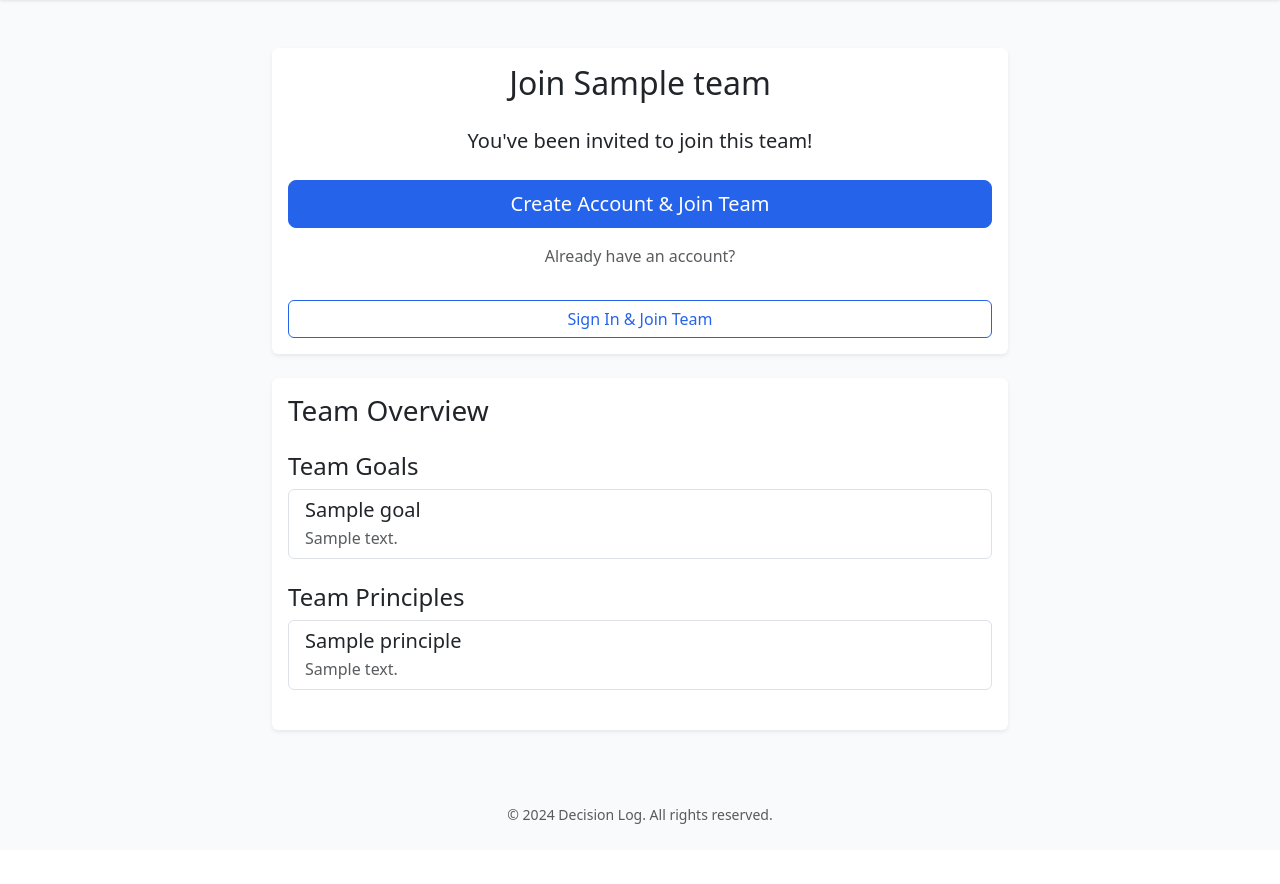
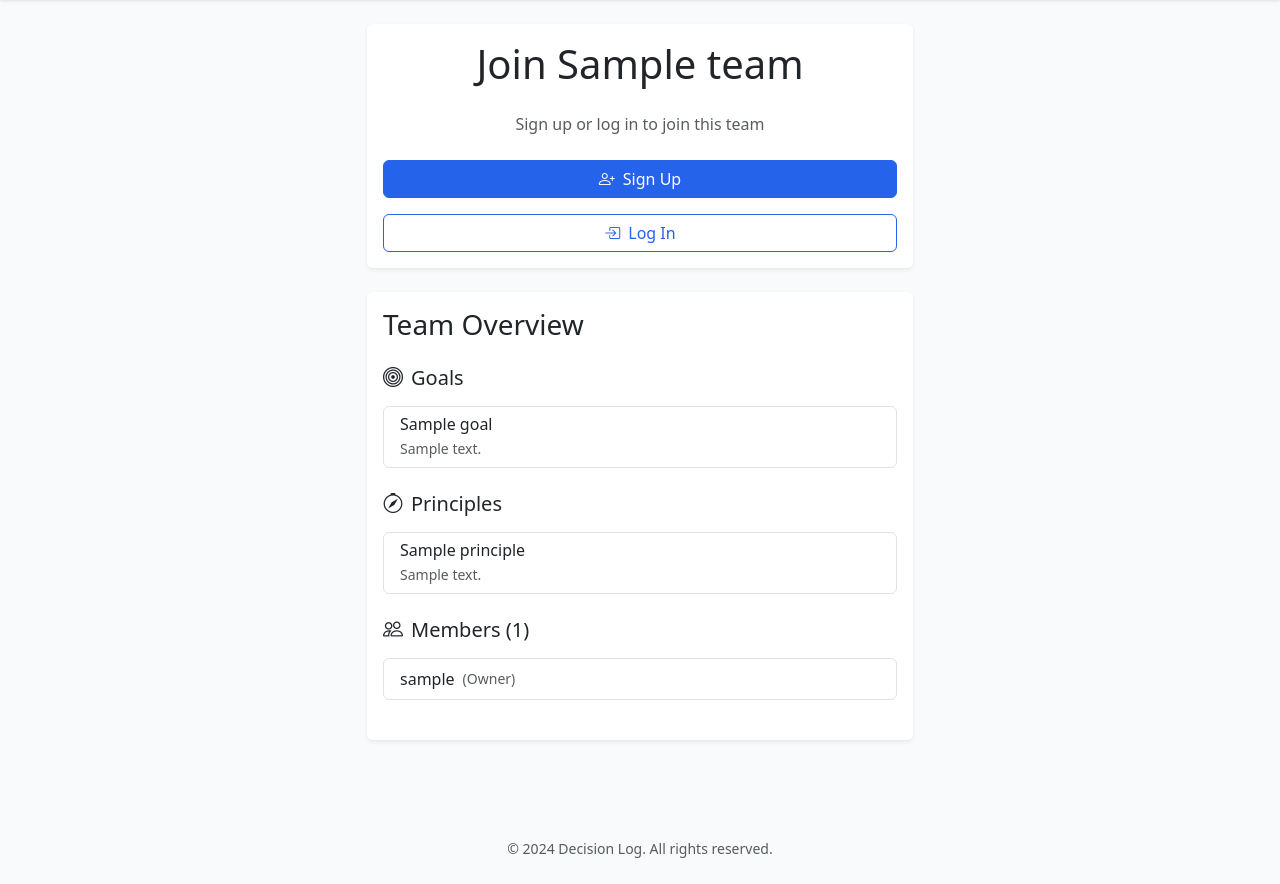
Before and after one commit to lukerohde/proconic, a Django app: page /teams/join/00000000-0000-0000-0000-000000000001/ in a window 1280 px wide. Shown: the part 56-940 px from the top of the page. Before the commit the page ends 880 px from the top, so only its background shows below. Run offline with Django 5.2, Linux system fonts and the light colour scheme; tables that the repository leaves empty hold one stand-in row (values such as "Sample post").

Commit message:
Team membership management improved

```diff
--- a/app/main/templates/main/team_join.html
+++ b/app/main/templates/main/team_join.html
@@ -1,66 +1,97 @@
-{% extends "base.html" %}
-{% load static %}
+{% extends 'base.html' %}
 
 {% block content %}
-<div class="container mt-5">
+<div class="container py-4">
     <div class="row justify-content-center">
-        <div class="col-md-8">
-            <div class="card shadow-sm">
+        <div class="col-md-6">
+            <div class="card shadow-sm mb-4">
                 <div class="card-body text-center">
-                    <h2 class="card-title mb-4">Join {{ team.name }}</h2>
+                    <h1 class="display-6 mb-4">Join {{ team.name }}</h1>
 
-                    {% if not user.is_authenticated %}
-                        <p class="lead mb-4">You've been invited to join this team!</p>
-
+                    {% if user.is_authenticated %}
+                        {% if is_member %}
+                            <p class="text-muted mb-4">You're already a member of this team!</p>
+                            <a href="{% url 'team_detail' pk=team.id %}" class="btn btn-primary">
+                                <i class="bi bi-arrow-right me-2"></i>Go to Team
+                            </a>
+                        {% else %}
+                            <p class="text-muted mb-4">Click below to join this team and start collaborating!</p>
+                            <form method="post" action="{% url 'team_join_action' share_id=team.share_id %}">
+                                {% csrf_token %}
+                                <button type="submit" class="btn btn-primary">
+                                    <i class="bi bi-person-plus me-2"></i>Join Team
+                                </button>
+                            </form>
+                        {% endif %}
+                    {% else %}
+                        <p class="text-muted mb-4">Sign up or log in to join this team</p>
                         <div class="d-grid gap-3">
-                            <a href="{{ signup_url }}" class="btn btn-primary btn-lg">
-                                Create Account & Join Team
+                            <a href="{% url 'team_join_signup' share_id=team.share_id %}" class="btn btn-primary">
+                                <i class="bi bi-person-plus me-2"></i>Sign Up
                             </a>
-                            <p class="text-muted">Already have an account?</p>
-                            <a href="{{ login_url }}" class="btn btn-outline-primary">
-                                Sign In & Join Team
+                            <a href="{% url 'team_join_login' share_id=team.share_id %}" class="btn btn-outline-primary">
+                                <i class="bi bi-box-arrow-in-right me-2"></i>Log In
                             </a>
                         </div>
                     {% endif %}
                 </div>
             </div>
 
-            <!-- Read-only Team Preview -->
-            <div class="card mt-4 shadow-sm">
+            <!-- Team Overview -->
+            <div class="card shadow-sm">
                 <div class="card-body">
                     <h3 class="card-title mb-4">Team Overview</h3>
 
                     {% if team.goals.exists %}
                     <div class="mb-4">
-                        <h4>Team Goals</h4>
-                        <ul class="list-group">
+                        <h4 class="h5 mb-3"><i class="bi bi-bullseye me-2"></i>Goals</h4>
+                        <div class="list-group">
                             {% for goal in team.goals.all %}
-                            <li class="list-group-item">
-                                <h5 class="mb-1">{{ goal.name }}</h5>
+                            <div class="list-group-item">
+                                <h5 class="h6 mb-1">{{ goal.name }}</h5>
                                 {% if goal.description %}
-                                <p class="mb-0 text-muted">{{ goal.description }}</p>
+                                <p class="mb-0 text-muted small">{{ goal.description }}</p>
                                 {% endif %}
-                            </li>
+                            </div>
                             {% endfor %}
-                        </ul>
+                        </div>
                     </div>
                     {% endif %}
 
                     {% if team.principles.exists %}
                     <div class="mb-4">
-                        <h4>Team Principles</h4>
-                        <ul class="list-group">
+                        <h4 class="h5 mb-3"><i class="bi bi-compass me-2"></i>Principles</h4>
+                        <div class="list-group">
                             {% for principle in team.principles.all %}
-                            <li class="list-group-item">
-                                <h5 class="mb-1">{{ principle.name }}</h5>
+                            <div class="list-group-item">
+                                <h5 class="h6 mb-1">{{ principle.name }}</h5>
                                 {% if principle.description %}
-                                <p class="mb-0 text-muted">{{ principle.description }}</p>
+                                <p class="mb-0 text-muted small">{{ principle.description }}</p>
                                 {% endif %}
-                            </li>
+                            </div>
                             {% endfor %}
-                        </ul>
+                        </div>
                     </div>
                     {% endif %}
+
+                    {% if not team.goals.exists and not team.principles.exists %}
+                    <p class="text-muted text-center mb-0">This team hasn't defined any goals or principles yet.</p>
+                    {% endif %}
+
+                    <!-- Members Section -->
+                    <div class="mb-4">
+                        <h4 class="h5 mb-3"><i class="bi bi-people me-2"></i>Members ({{ team.members.count }})</h4>
+                        <div class="list-group">
+                            {% for member in team.members.all %}
+                            <div class="list-group-item d-flex align-items-center">
+                                <span>{{ member.username }}</span>
+                                {% if member == team.owner %}
+                                <small class="text-muted ms-2">(Owner)</small>
+                                {% endif %}
+                            </div>
+                            {% endfor %}
+                        </div>
+                    </div>
                 </div>
             </div>
         </div>
--- a/app/main/urls.py
+++ b/app/main/urls.py
@@ -8,7 +8,15 @@ urlpatterns = [
     path('teams/create/', views.team_create, name='team_create'),
     path('teams/<uuid:pk>/', views.team_detail, name='team_detail'),
     path('teams/<uuid:pk>/edit/', views.team_edit, name='team_edit'),
-    path('teams/join/<uuid:share_id>/', views.team_join, name='team_join'),
+    path('teams/<uuid:pk>/delete/', views.team_delete, name='team_delete'),
+    path('teams/<uuid:pk>/leave/', views.team_leave, name='team_leave'),
+    path('teams/<uuid:pk>/members/<int:member_pk>/remove/', views.team_remove_member, name='team_remove_member'),
+
+    # Team join
+    path('teams/join/<uuid:share_id>/', views.team_join_page, name='team_join_page'),
+    path('teams/join/<uuid:share_id>/action/', views.team_join_action, name='team_join_action'),
+    path('teams/join/<uuid:share_id>/signup/', views.team_join_signup, name='team_join_signup'),
+    path('teams/join/<uuid:share_id>/login/', views.team_join_login, name='team_join_login'),
 
     # Goals
     path('teams/<uuid:team_pk>/goals/create/', views.goal_create, name='goal_create'),
--- a/app/main/views.py
+++ b/app/main/views.py
@@ -1,16 +1,17 @@
 from django.shortcuts import render, redirect, get_object_or_404
 from django.contrib.auth.decorators import login_required
 from .models import Team, Decision, Option, Pro, Con, Goal, Principle
-from django.views.decorators.http import require_POST
+from django.views.decorators.http import require_POST, require_http_methods
 from django.contrib import messages
 from decimal import Decimal, InvalidOperation
 from django.db import transaction
 from collections import defaultdict
-from django.http import HttpResponseRedirect
+from django.http import HttpResponseRedirect, Http404
 from django.urls import reverse
 from .ai_helpers import call_openai
 import logging
 from urllib.parse import urlencode
+from django.contrib.auth import get_user_model
 
 # Configure logger
 logger = logging.getLogger(__name__)
@@ -55,6 +56,38 @@ def team_edit(request, pk):
             return redirect('team_detail', pk=team.pk)
 
     return render(request, 'main/team_edit.html', {'team': team})
+
+@login_required
+def team_delete(request, pk):
+    team = get_object_or_404(Team, pk=pk, owner=request.user)
+    team.delete()
+    messages.success(request, "Team deleted successfully!")
+    return redirect('team_list')
+
+@login_required
+def team_leave(request, pk):
+    team = get_object_or_404(Team, pk=pk, members=request.user)
+    if request.user == team.owner:
+        messages.error(request, "Team owners cannot leave their own team. Delete the team instead.")
+    else:
+        team.members.remove(request.user)
+        messages.success(request, f"You have left {team.name}")
+    return redirect('team_list')
+
+@login_required
+@require_POST
+def team_remove_member(request, pk, member_pk):
+    team = get_object_or_404(Team, pk=pk, owner=request.user)
+    if member_pk == request.user.pk:
+        messages.error(request, "You cannot remove yourself. Use the delete team option instead.")
+    else:
+        member = get_object_or_404(get_user_model(), pk=member_pk)
+        if member == team.owner:
+            messages.error(request, "You cannot remove the team owner.")
+        else:
+            team.members.remove(member)
+            messages.success(request, f"{member.username} has been removed from the team.")
+    return redirect('team_detail', pk=team.pk)
 
 @login_required
 def decision_list(request, team_pk):
@@ -319,28 +352,61 @@ def principle_delete(request, team_pk, pk):
     messages.success(request, "Principle deleted successfully!")
     return redirect('team_detail', pk=team.pk)
 
-def team_join(request, share_id):
-    """Handle team joins via shareable link."""
-    team = get_object_or_404(Team, share_id=share_id)
-
-    # Store share_id in session
-    request.session['team_share_id'] = str(share_id)
+def team_join_page(request, share_id):
+    """Display the team join page with appropriate options based on user state."""
+    try:
+        team = Team.objects.get(share_id=share_id)
+    except Team.DoesNotExist:
+        raise Http404("Team not found")
 
     if request.user.is_authenticated:
-        # Check if user is already a member
-        if request.user in team.members.all():
-            messages.info(request, f"You're already a member of {team.name}")
-        else:
-            # Add user to team if they're not already a member
-            team.members.add(request.user)
-            messages.success(request, f"You've been added to {team.name}!")
-        return redirect('team_detail', pk=team.id)
+        is_member = request.user in team.members.all()
+        context = {
+            'team': team,
+            'is_member': is_member,
+        }
+    else:
+        context = {
+            'team': team,
+        }
 
-    # For unauthenticated users, show the join page
-    next_param = urlencode({'next': request.path})
-    context = {
-        'team': team,
-        'signup_url': f"{reverse('account_signup')}?{next_param}",
-        'login_url': f"{reverse('account_login')}?{next_param}"
-    }
     return render(request, 'main/team_join.html', context)
+
+@require_http_methods(["POST"])
+def team_join_action(request, share_id):
+    """Handle the action of joining a team - requires POST and authentication."""
+    if not request.user.is_authenticated:
+        messages.error(request, "You must be logged in to join a team")
+        return redirect('team_join_page', share_id=share_id)
+
+    try:
+        team = Team.objects.get(share_id=share_id)
+    except Team.DoesNotExist:
+        raise Http404("Team not found")
+
+    # Check if user is already a member
+    if request.user in team.members.all():
+        messages.info(request, f"You're already a member of {team.name}")
+    else:
+        # Add user to team
+        team.members.add(request.user)
+        messages.success(request, f"You've been added to {team.name}!")
+
+    return redirect('team_detail', pk=team.pk)
+
+def handle_team_auth_redirect(request, share_id, auth_view):
+    """Helper function to set team share ID in session and redirect to auth view."""
+    try:
+        team = Team.objects.get(share_id=share_id)
+        request.session['team_share_id'] = str(share_id)
+        return redirect(auth_view)
+    except Team.DoesNotExist:
+        raise Http404("Team not found")
+
+def team_join_signup(request, share_id):
+    """Set team share ID in session and redirect to signup."""
+    return handle_team_auth_redirect(request, share_id, 'account_signup')
+
+def team_join_login(request, share_id):
+    """Set team share ID in session and redirect to login."""
+    return handle_team_auth_redirect(request, share_id, 'account_login')
--- a/app/proconic/settings.py
+++ b/app/proconic/settings.py
@@ -145,7 +145,7 @@ ACCOUNT_EMAIL_REQUIRED = True
 ACCOUNT_EMAIL_VERIFICATION = "none"
 ACCOUNT_SIGNUP_PASSWORD_ENTER_TWICE = True
 ACCOUNT_USERNAME_REQUIRED = True
-ACCOUNT_ADAPTER = "main.adapters.CustomAccountAdapter"
+ACCOUNT_ADAPTER = "proconic.account_adapter.InviteOnlyAccountAdapter"
 
 AUTHENTICATION_BACKENDS = (
     'django.contrib.auth.backends.ModelBackend',
```
Also changed, not shown: app/main/adapters.py (deleted, +0 -23 lines), app/main/signals.py (+75 -64 lines), app/main/templates/main/team_detail.html (+46 -3 lines), app/main/templates/main/team_edit.html (+15 -0 lines), app/proconic/account_adapter.py (+15 -24 lines).
